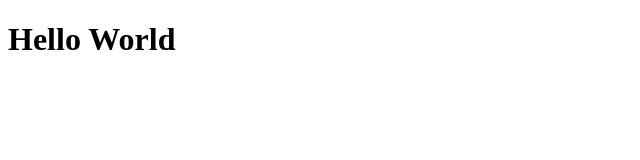
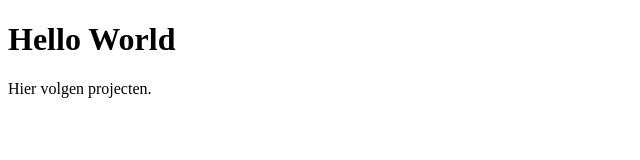
Before and after one commit to t3chnod3/t3chnod3.github.io, a plain HTML site: page index.html in a window 1280 px wide. Shown: the whole page, without its empty margins (0-640 px from the left). Drawn offline with Linux system fonts and the light colour scheme.

Commit message:
Projecten info toevoegen

```diff
--- a/index.html
+++ b/index.html
@@ -3,5 +3,6 @@
   <head></head>
   <body>
     <h1>Hello World</h1>
+    <p>Hier volgen projecten.</p>
   </body>
 </html>
```
